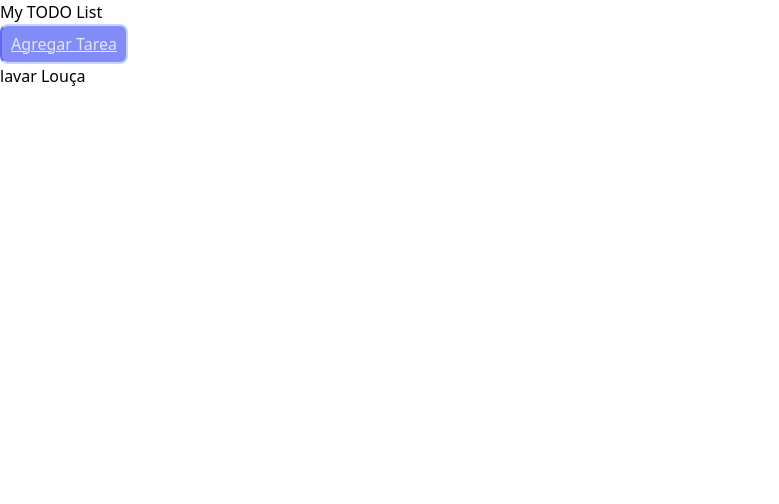
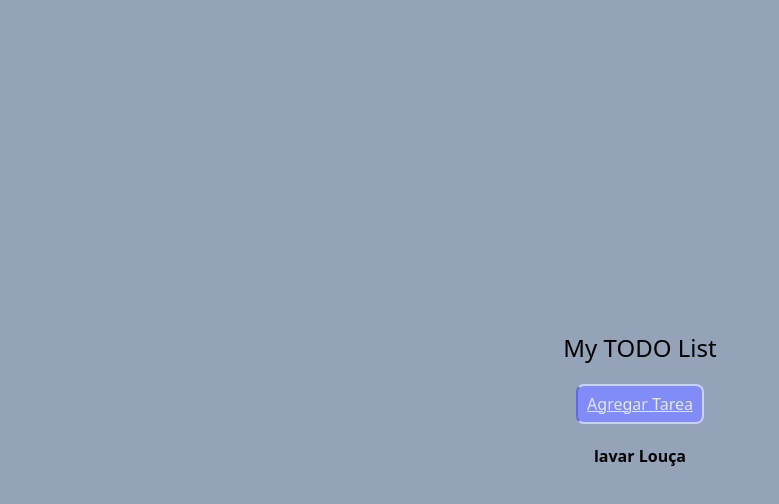
Before and after one commit to YagoCastelao/TODOList-YagoCastelao, a React (Vite) app in the folder my-project/: page / in a window 1280 px wide. Shown: the top 504 px of the page, without its empty margins (0-779 px from the left). Built offline with nearby package versions, Linux system fonts and the light colour scheme.

Commit message:
Update index.css

```diff
--- a/my-project/src/index.css
+++ b/my-project/src/index.css
@@ -2,7 +2,18 @@
 @tailwind components;
 @tailwind utilities;
 
+body {
+  @apply w-full h-screen text-center flex justify-center flex-col bg-slate-400
+}
+
+h1 {
+  @apply text-2xl decoration-solid font-medium p-5
+}
 
 button {
   @apply w-32 h-10 border-2 border-indigo-200 border-l-indigo-500 rounded-lg bg-indigo-400 underline decoration-1 text-slate-200 font-medium
 }
+
+ul {
+  @apply p-5 font-semibold
+}
```
